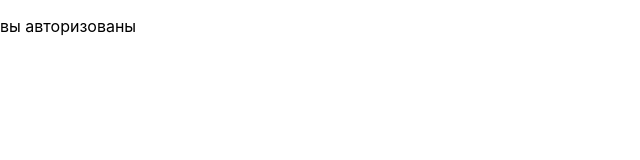
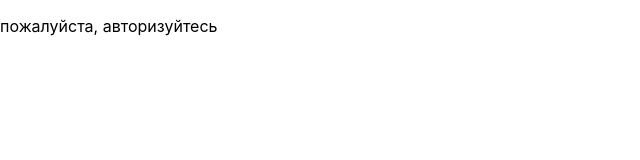
Before and after one commit to nemnogokartavyy/Basic-React-Tutorial, a React (Create React App) app: page / in a window 1280 px wide. Shown: the top 160 px of the page, without its empty margins (0-640 px from the left). Built offline with nearby package versions, Linux system fonts and the light colour scheme.

Commit message:
React Prime 30/112 chapter 1 task 23 gtask

```diff
--- a/src/App.js
+++ b/src/App.js
@@ -1,13 +1,13 @@
-// ⊗jsrtPmCdLA
+// ⊗jsrtPmCdIv
 
 import React from 'react';
 
 {/* #1 */ }
 function App() {
-  const isAuth = true;
+  const isAuth = false;
 
   return <div>
-    {isAuth && <p>вы авторизованы</p>}
+    {!isAuth && <p>пожалуйста, авторизуйтесь</p>}
   </div>;
 }
 
```
